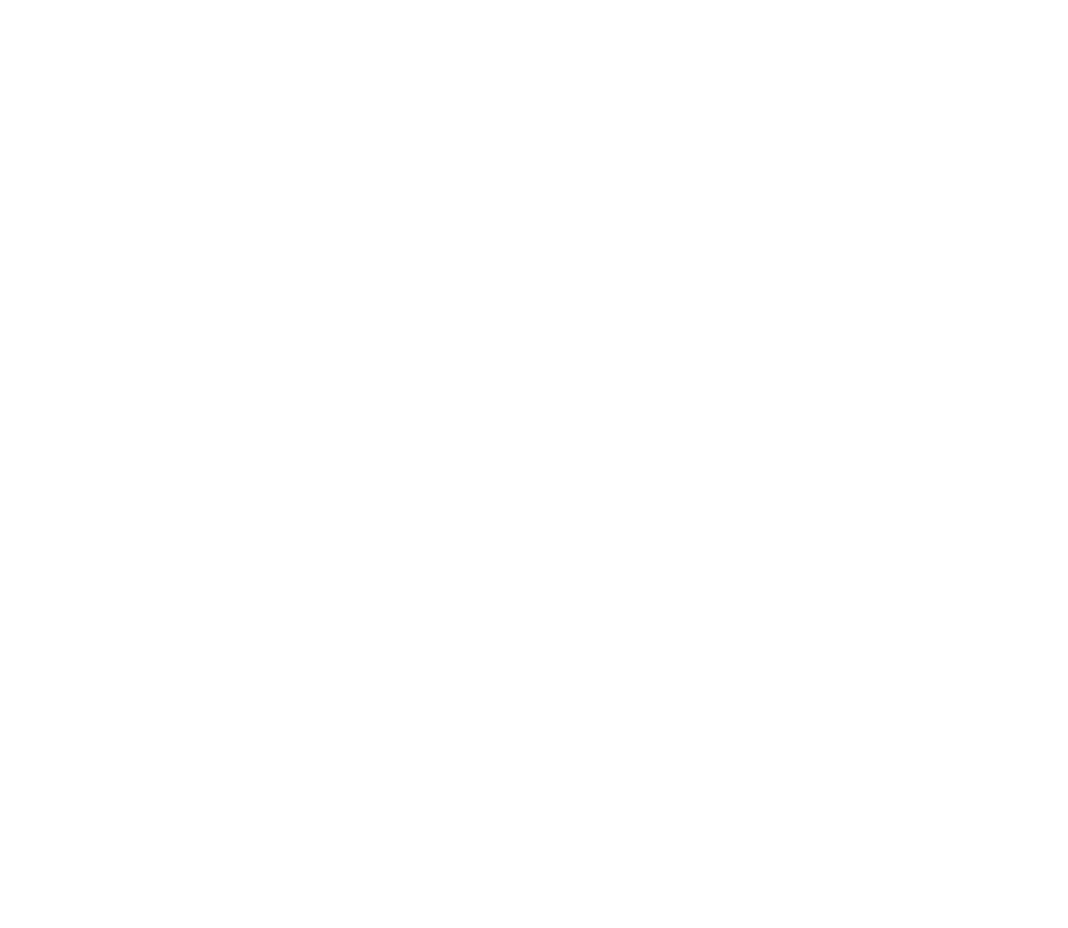
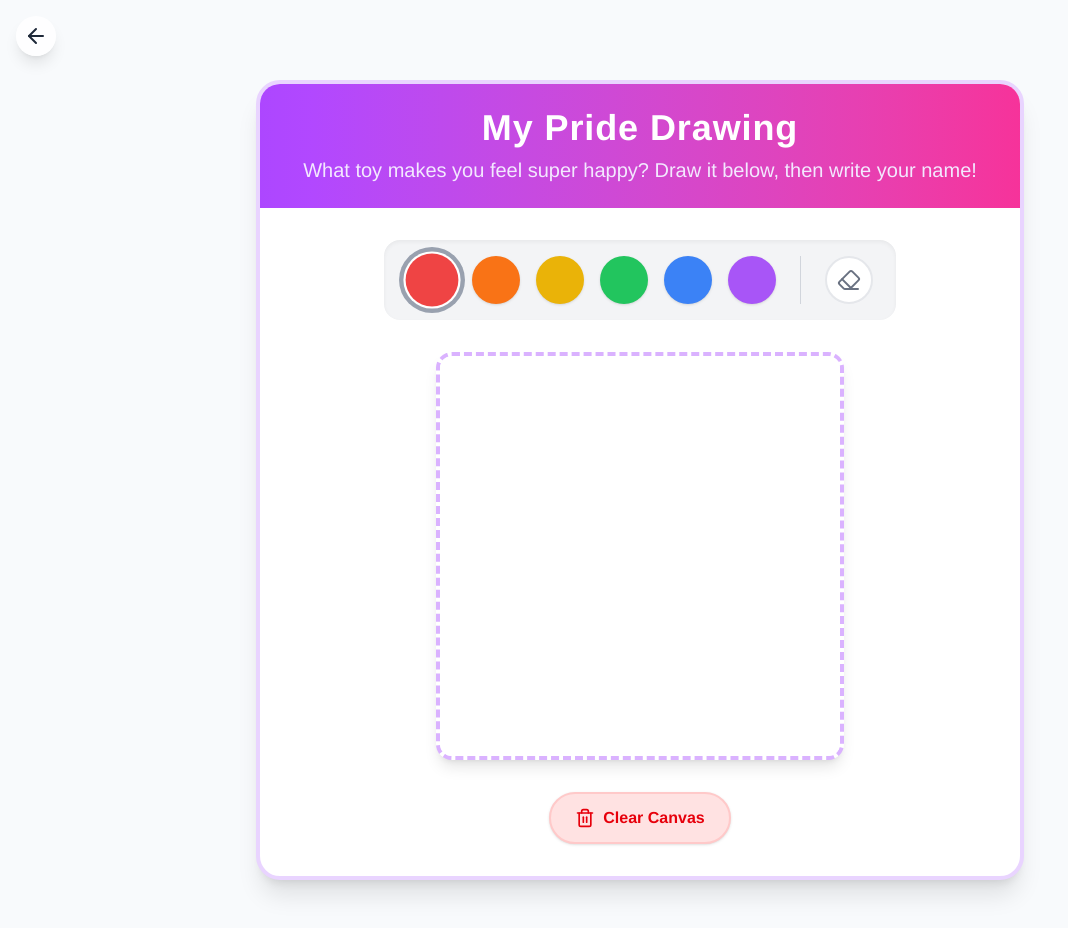
Before and after one commit to testuser-xyz/takadam-games, a React (Vite) app: page /my-pride-drawing in a window 1280 px wide. Before the commit this address had no page. Shown: the whole page, without its empty margins (0-1068 px from the left). Before the commit the page ends 800 px from the top, so only its background shows below. Built offline with nearby package versions, Linux system fonts and the light colour scheme.

Commit message:
Remove Save My Art button from My Pride Drawing game

```diff
--- a/src/App.tsx
+++ b/src/App.tsx
@@ -2,6 +2,7 @@ import { BrowserRouter as Router, Routes, Route, useNavigate } from 'react-route
 import { Gamepad2, Cookie, ArrowLeft, Lock } from 'lucide-react';
 import CoinCountingApp from './games/CoinCounting/CoinCountingApp';
 import CookieSharingApp from './games/CookieSharing/CookieSharingApp';
+import MyPrideDrawingApp from './games/MyPrideDrawing/MyPrideDrawingApp';
 import takadamLogo from './assets/takadam-logo.png';
 
 function BackButton() {
@@ -69,6 +70,23 @@ function Home() {
             Unlock & Play
           </div>
         </div>
+
+        <div
+          onClick={() => handleGameClick('/my-pride-drawing')}
+          className="group relative bg-purple-500/10 rounded-3xl p-8 shadow-xl hover:shadow-2xl hover:bg-purple-500/20 transition-all duration-300 transform hover:-translate-y-2 border-4 border-purple-500/40 cursor-pointer md:col-span-2"
+        >
+          <div className="absolute top-4 right-4 bg-purple-500/20 p-3 rounded-full flex gap-2">
+            <Lock className="w-8 h-8 text-purple-600" />
+            <Gamepad2 className="w-8 h-8 text-purple-600" />
+          </div>
+          <h2 className="text-2xl font-bold text-[#1E293B] mb-4">My Pride Drawing</h2>
+          <p className="text-gray-600 mb-6 text-lg">
+            What toy makes you feel super happy? Draw it and write your name!
+          </p>
+          <div className="inline-block bg-gradient-to-r from-[#47BB7B] to-[#E4B347] text-white font-bold py-2 px-6 rounded-full opacity-90 group-hover:opacity-100 transition-opacity">
+            Unlock & Play
+          </div>
+        </div>
       </div>
     </div>
   );
@@ -81,6 +99,7 @@ function App() {
         <Route path="/" element={<Home />} />
         <Route path="/coin-counting" element={<><BackButton/><CoinCountingApp /></>} />
         <Route path="/cookie-sharing" element={<><BackButton/><CookieSharingApp /></>} />
+        <Route path="/my-pride-drawing" element={<><BackButton/><MyPrideDrawingApp /></>} />
       </Routes>
     </Router>
   );
--- /dev/null
+++ b/src/games/MyPrideDrawing/MyPrideDrawingApp.tsx
@@ -0,0 +1,176 @@
+import React, { useRef, useState, useEffect } from 'react';
+import { Eraser, Trash2 } from 'lucide-react';
+
+const COLORS = [
+  { name: 'Red', value: '#ef4444' },
+  { name: 'Orange', value: '#f97316' },
+  { name: 'Yellow', value: '#eab308' },
+  { name: 'Green', value: '#22c55e' },
+  { name: 'Blue', value: '#3b82f6' },
+  { name: 'Purple', value: '#a855f7' }
+];
+
+export default function MyPrideDrawingApp() {
+  const canvasRef = useRef<HTMLCanvasElement>(null);
+  const [isDrawing, setIsDrawing] = useState(false);
+  const [color, setColor] = useState(COLORS[0].value);
+  const lineWidth = 5;
+  const [isEraser, setIsEraser] = useState(false);
+
+  useEffect(() => {
+    const canvas = canvasRef.current;
+    if (canvas) {
+      const context = canvas.getContext('2d');
+      if (context) {
+        // Set white background initially
+        context.fillStyle = '#ffffff';
+        context.fillRect(0, 0, canvas.width, canvas.height);
+
+        context.lineCap = 'round';
+        context.lineJoin = 'round';
+      }
+    }
+  }, []);
+
+  const getCoordinates = (e: React.MouseEvent<HTMLCanvasElement> | React.TouchEvent<HTMLCanvasElement>) => {
+    const canvas = canvasRef.current;
+    if (!canvas) return { x: 0, y: 0 };
+
+    const rect = canvas.getBoundingClientRect();
+    const scaleX = canvas.width / rect.width;
+    const scaleY = canvas.height / rect.height;
+
+    let clientX, clientY;
+
+    if ('touches' in e) {
+      clientX = e.touches[0].clientX;
+      clientY = e.touches[0].clientY;
+    } else {
+      clientX = e.clientX;
+      clientY = e.clientY;
+    }
+
+    return {
+      x: (clientX - rect.left) * scaleX,
+      y: (clientY - rect.top) * scaleY
+    };
+  };
+
+  const startDrawing = (e: React.MouseEvent<HTMLCanvasElement> | React.TouchEvent<HTMLCanvasElement>) => {
+    e.preventDefault();
+    const { x, y } = getCoordinates(e);
+    const context = canvasRef.current?.getContext('2d');
+    if (context) {
+      context.beginPath();
+      context.moveTo(x, y);
+      setIsDrawing(true);
+    }
+  };
+
+  const draw = (e: React.MouseEvent<HTMLCanvasElement> | React.TouchEvent<HTMLCanvasElement>) => {
+    e.preventDefault();
+    if (!isDrawing) return;
+
+    const { x, y } = getCoordinates(e);
+    const context = canvasRef.current?.getContext('2d');
+    if (context) {
+      context.strokeStyle = isEraser ? '#ffffff' : color;
+      context.lineWidth = isEraser ? 15 : lineWidth;
+      context.lineTo(x, y);
+      context.stroke();
+    }
+  };
+
+  const stopDrawing = () => {
+    const context = canvasRef.current?.getContext('2d');
+    if (context) {
+      context.closePath();
+      setIsDrawing(false);
+    }
+  };
+
+  const clearCanvas = () => {
+    if (window.confirm("Are you sure you want to clear your drawing?")) {
+      const canvas = canvasRef.current;
+      const context = canvas?.getContext('2d');
+      if (canvas && context) {
+        context.fillStyle = '#ffffff';
+        context.fillRect(0, 0, canvas.width, canvas.height);
+      }
+    }
+  };
+
+  return (
+    <div className="min-h-screen bg-slate-50 flex flex-col items-center py-12 px-4 sm:px-6 lg:px-8">
+      <div className="max-w-3xl w-full bg-white rounded-3xl shadow-xl overflow-hidden mt-8 border-4 border-purple-200">
+        <div className="bg-gradient-to-r from-purple-500 to-pink-500 p-6 text-center">
+          <h1 className="text-4xl font-extrabold text-white mb-2 tracking-wide">
+            My Pride Drawing
+          </h1>
+          <p className="text-purple-100 text-lg sm:text-xl font-medium">
+            What toy makes you feel super happy? Draw it below, then write your name!
+          </p>
+        </div>
+
+        <div className="p-8 flex flex-col items-center gap-8">
+          <div className="flex flex-wrap justify-center gap-4 bg-gray-100 p-4 rounded-2xl w-full max-w-lg shadow-inner">
+            {COLORS.map((c) => (
+              <button
+                key={c.name}
+                onClick={() => {
+                  setColor(c.value);
+                  setIsEraser(false);
+                }}
+                className={`w-12 h-12 rounded-full cursor-pointer transition-transform duration-200 hover:scale-110 shadow-sm ${
+                  color === c.value && !isEraser ? 'ring-4 ring-offset-2 ring-gray-400 scale-110' : ''
+                }`}
+                style={{ backgroundColor: c.value }}
+                title={c.name}
+                aria-label={`Select ${c.name} color`}
+              />
+            ))}
+
+            <div className="w-px h-12 bg-gray-300 mx-2"></div>
+
+            <button
+              onClick={() => setIsEraser(true)}
+              className={`w-12 h-12 rounded-full flex items-center justify-center bg-white border-2 border-gray-200 transition-transform duration-200 hover:scale-110 ${
+                isEraser ? 'ring-4 ring-offset-2 ring-gray-400 scale-110' : ''
+              }`}
+              title="Eraser"
+            >
+              <Eraser className="w-6 h-6 text-gray-500" />
+            </button>
+          </div>
+
+          <div className="relative group touch-none select-none">
+            <canvas
+              ref={canvasRef}
+              width={400}
+              height={400}
+              onMouseDown={startDrawing}
+              onMouseMove={draw}
+              onMouseUp={stopDrawing}
+              onMouseOut={stopDrawing}
+              onTouchStart={startDrawing}
+              onTouchMove={draw}
+              onTouchEnd={stopDrawing}
+              className="bg-white border-4 border-dashed border-purple-300 rounded-2xl cursor-crosshair max-w-full h-auto shadow-lg"
+              style={{ touchAction: 'none' }}
+            />
+          </div>
+
+          <div className="flex gap-4 w-full justify-center">
+            <button
+              onClick={clearCanvas}
+              className="flex items-center gap-2 bg-red-100 text-red-600 font-bold py-3 px-6 rounded-full hover:bg-red-200 transition-colors border-2 border-red-200 shadow-sm"
+            >
+              <Trash2 className="w-5 h-5" />
+              Clear Canvas
+            </button>
+          </div>
+        </div>
+      </div>
+    </div>
+  );
+}
```
